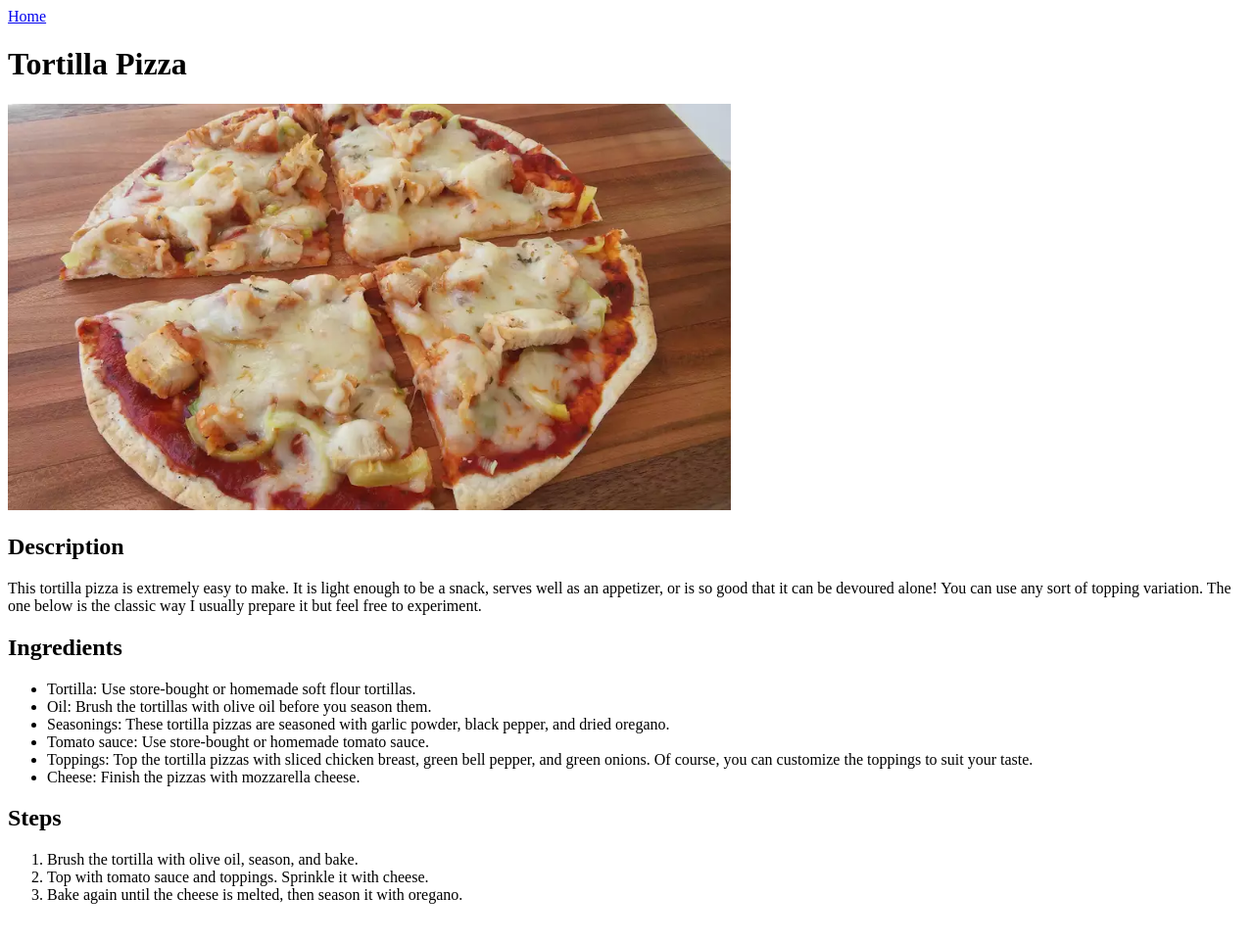
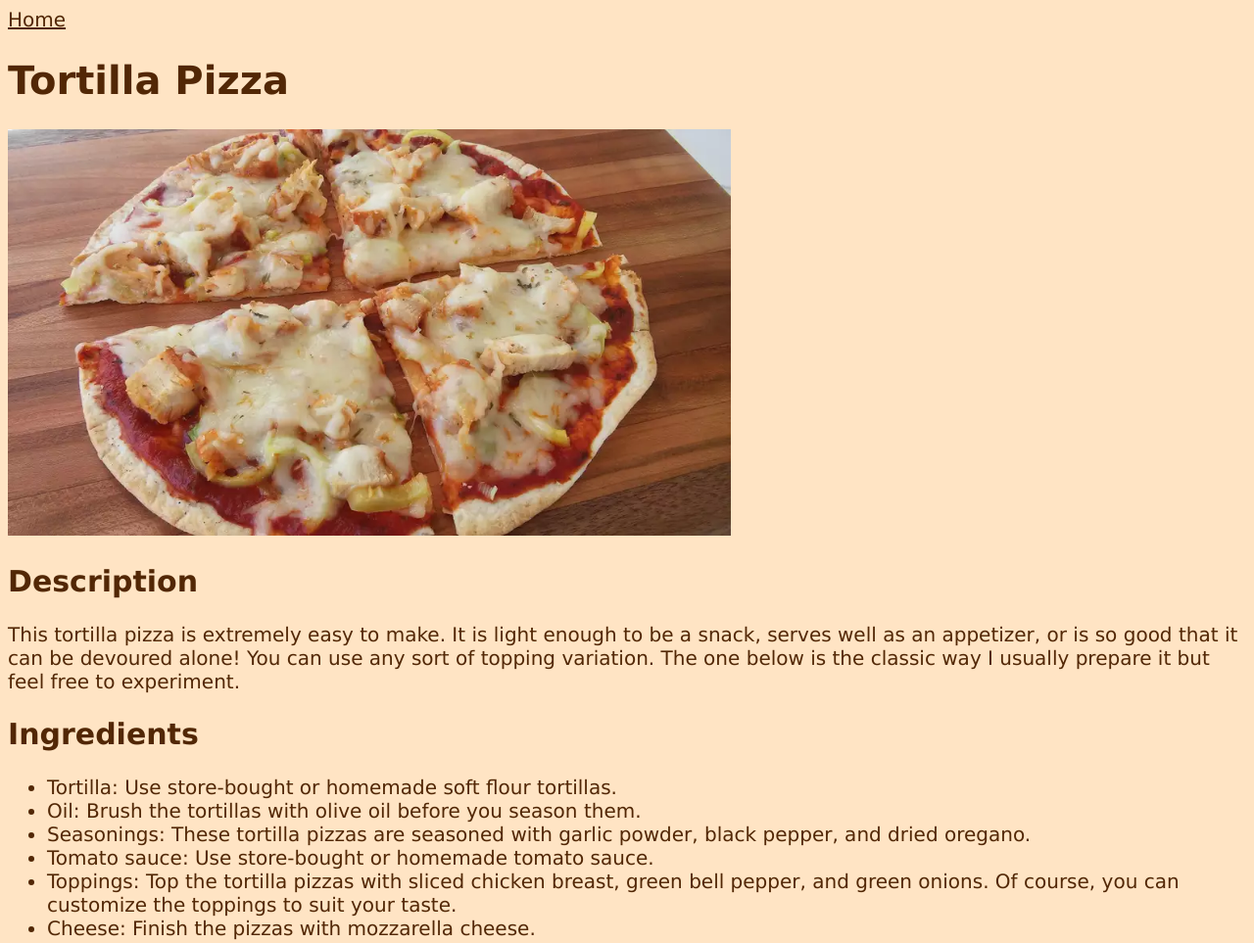
Before and after one commit to Bence-Sziver/odin-recipes, a plain HTML site: page recipes/tortilla-pizza.html in a window 1280 px wide. Shown: the top 963 px of the page at 98% size. Before the commit the page ends 939 px from the top, so only its background shows below. Drawn offline with Linux system fonts and the light colour scheme.

Commit message:
Add basic CSS to the pages

```diff
--- a/recipes/tortilla-pizza.html
+++ b/recipes/tortilla-pizza.html
@@ -3,11 +3,12 @@
   <head>
     <meta charset="utf-8">
     <title>Odin Recipes</title>
+    <link rel="stylesheet" href="../styles.css">
   </head>
   <body>
     <a href="../index.html">Home</a>
     <h1>Tortilla Pizza</h1>
-    <img src="../images/tortilla-pizza.jpg" alt="Tortilla Pizza" width="738" height="415">
+    <img class="tortillapizza-img" src="../images/tortilla-pizza.jpg" alt="Tortilla Pizza" width="738" height="415">
     <h2>Description</h2>
     <p>
       This tortilla pizza is extremely easy to make. It is light enough to be a
--- /dev/null
+++ b/styles.css
@@ -0,0 +1,35 @@
+* {
+  font-family: Verdana, Geneva, Tahoma, sans-serif;
+  background-color: bisque;
+  color: hsl(27, 89%, 17%);
+}
+
+h1 {
+  font-size: 40px;
+}
+
+h2 {
+  font-size: 30px;
+}
+
+p,
+ul,
+ol,
+a {
+  font-size: 20px;
+}
+
+.lasagna-img {
+  width: 683px;
+  height: auto;
+}
+
+.curry-img {
+  width: 750px;
+  height: auto;
+}
+
+.tortillapizza-img {
+  width: 738px;
+  height: auto;
+}
```
Also changed, not shown: index.html (+1 -0 lines), recipes/chicken-curry.html (+2 -1 lines), recipes/lasagna.html (+2 -1 lines).
